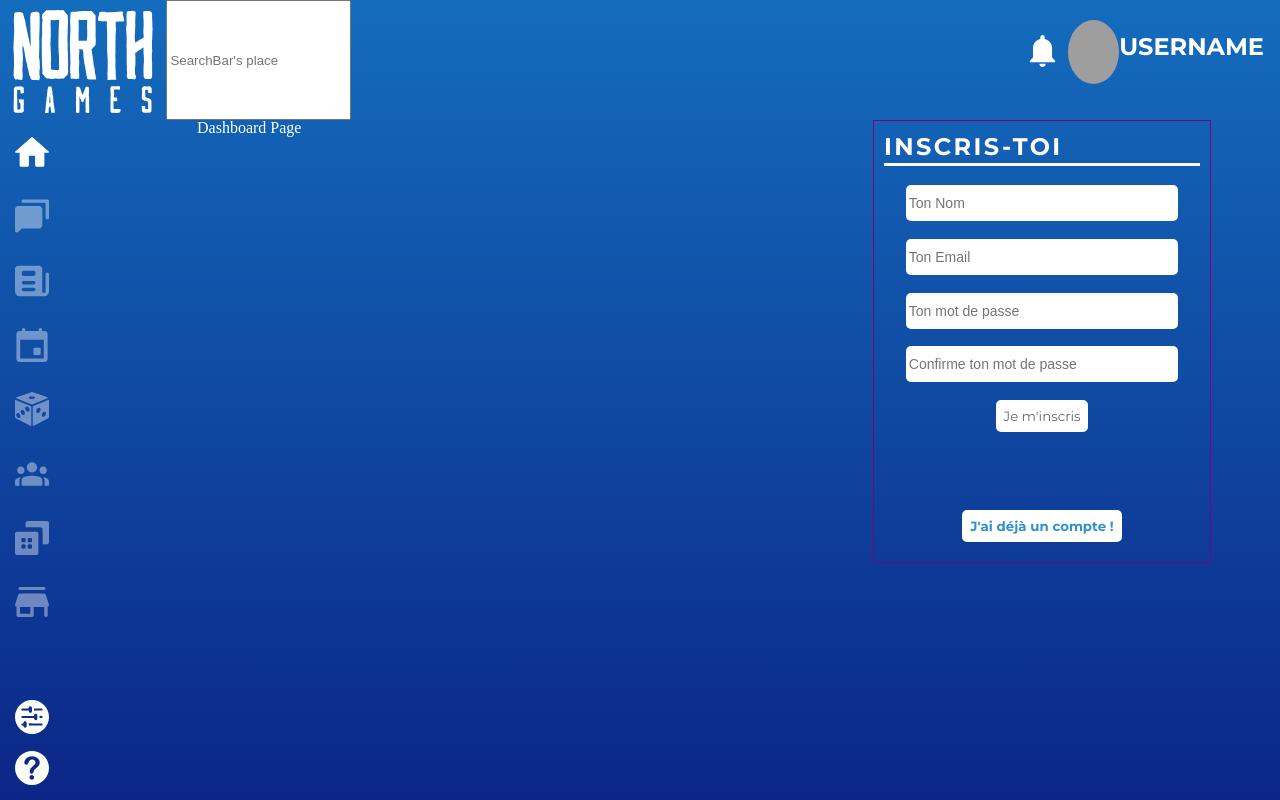
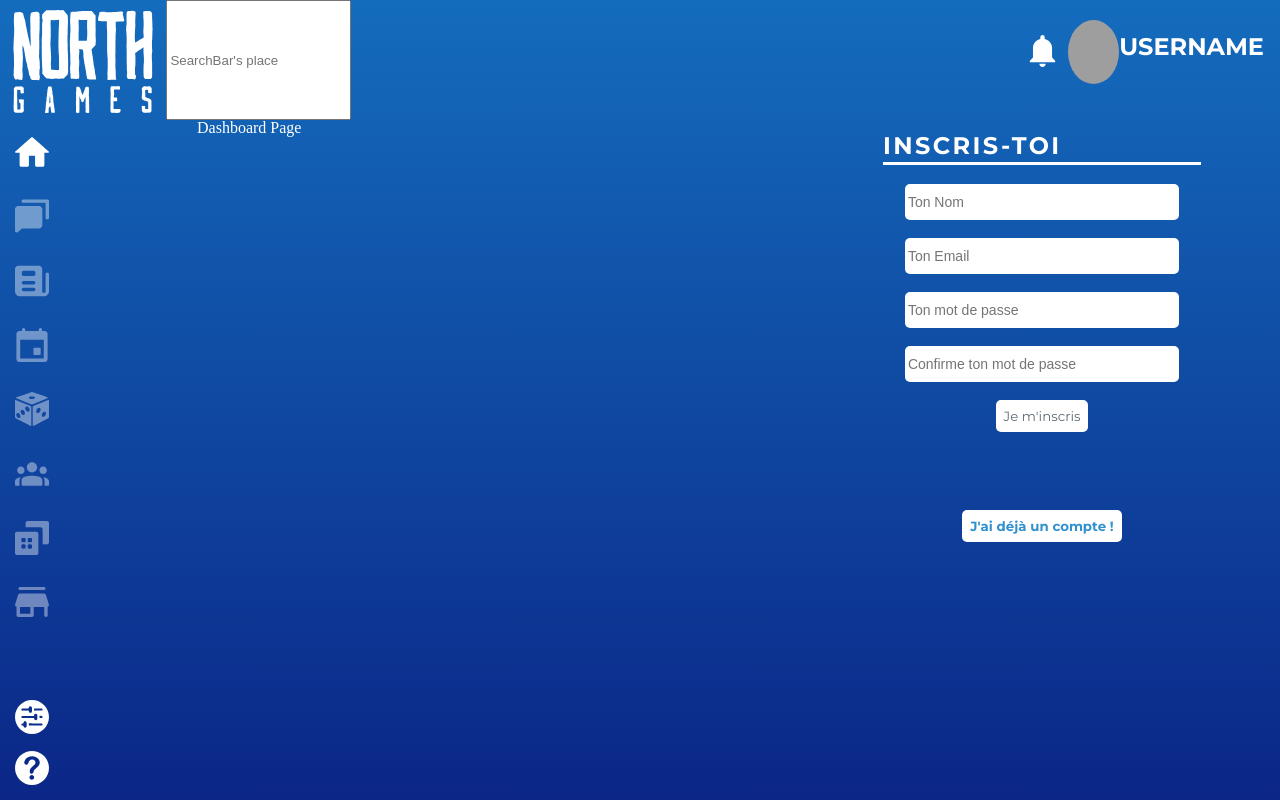
Before and after one commit to narudb/project-north-games-frontend, a React (Create React App) app: page / in a window 1280 px wide. Built offline with nearby package versions, Linux system fonts and the light colour scheme; grey boxes are pictures that could not be loaded.

Commit message:
remove useless border

```diff
--- a/src/pages/Dashboard.jsx
+++ b/src/pages/Dashboard.jsx
@@ -20,7 +20,6 @@ const DashboardWrapper = styled.div`
 
 const FormWrapper = styled.div`
   grid-area: form;
-  border: 1px solid purple;
   display: flex;
   flex-flow: column wrap;
   padding: 10px;
```
